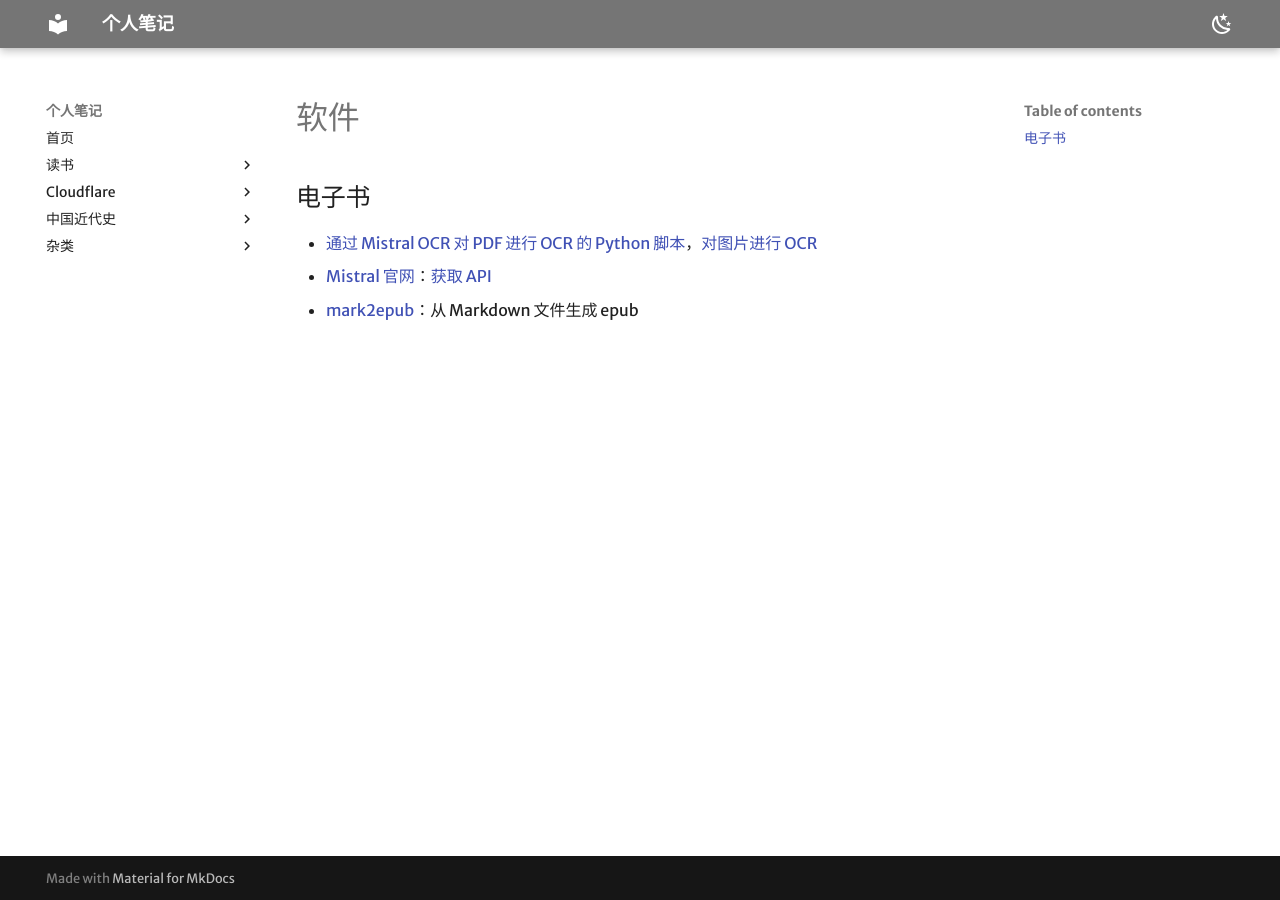
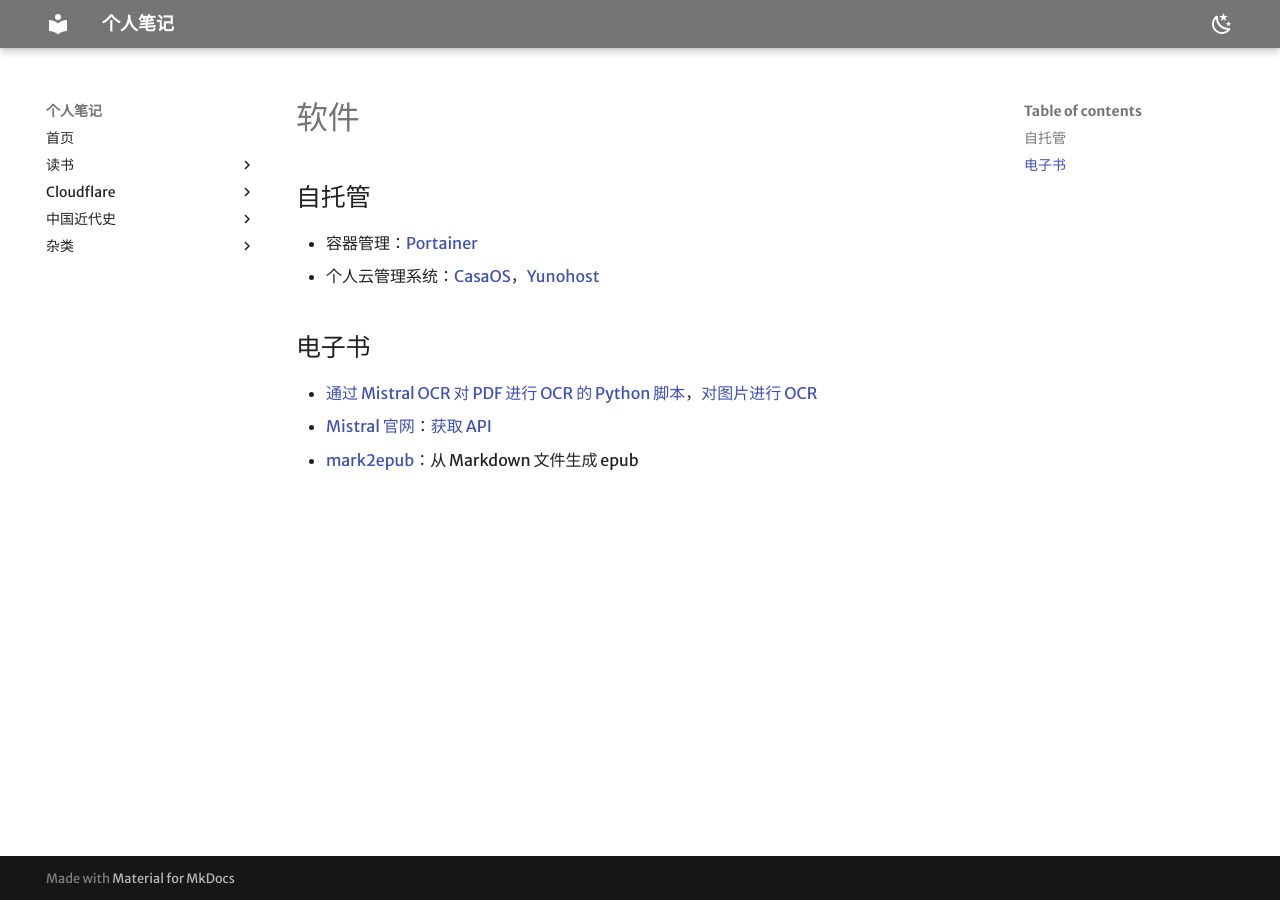
Before and after one commit to ruanyf/notes, an MkDocs documentation site: the page built from docs/杂类/软件.md, in a window 1280 px wide. Built offline with MkDocs 1.6.1 and Material for MkDocs 9.7.7, drawn with Linux system fonts in a browser that asks for light colours; some web fonts are replaced.

Commit message:
checkpoint at 2025-05-08T15:17:45+0800

```diff
--- a/docs/杂类/软件.md
+++ b/docs/杂类/软件.md
@@ -1,5 +1,9 @@
 # 软件
 
+## 自托管
+
+- 容器管理：[Portainer](https://www.portainer.io/)
+- 个人云管理系统：[CasaOS](https://casaos.zimaspace.com/)，[Yunohost](https://yunohost.org/)
 ## 电子书
 
 - [通过 Mistral OCR 对 PDF 进行 OCR 的 Python 脚本](https://github.com/nicekate/mistral-ocr)，[对图片进行 OCR](https://mistralocr.net)
```
Also changed, not shown: 1 other file.
